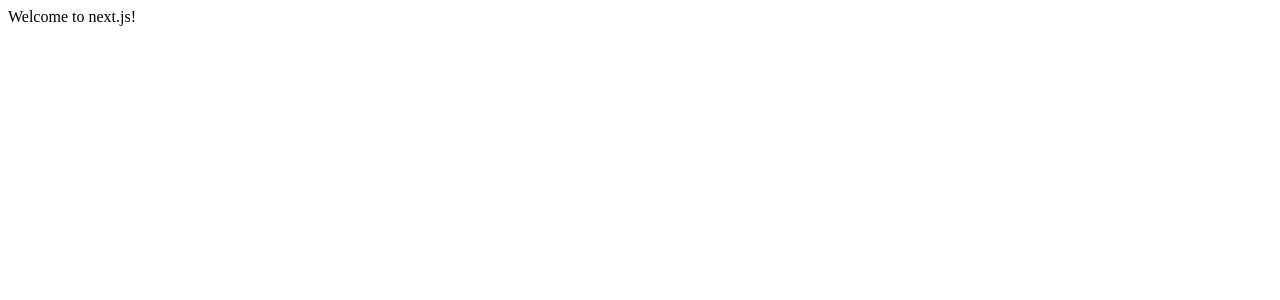
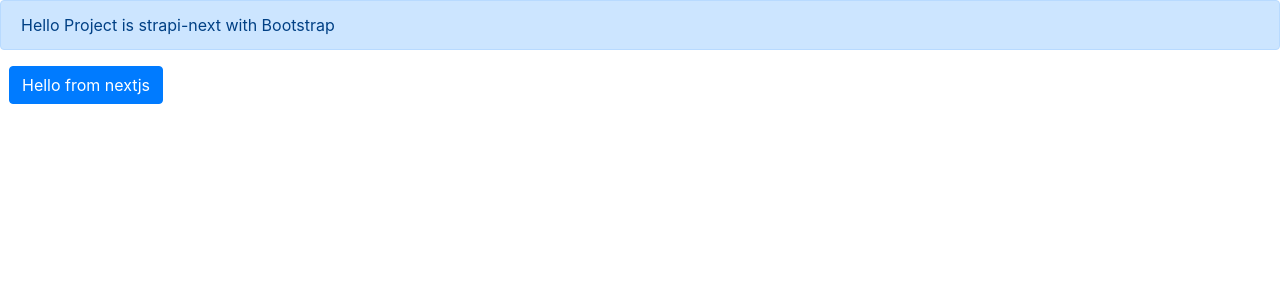
Before and after one commit to duyoji/cooking_a_deliveroo_clone, a Next.js app in the folder frontend/: page / in a window 1280 px wide. Shown: the top 300 px of the page. Built offline with nearby package versions, Linux system fonts and the light colour scheme.

Commit message:
Added bootstarp and attached style to index.js and override _app.js

```diff
--- a/frontend/package.json
+++ b/frontend/package.json
@@ -4,9 +4,11 @@
   "description": "",
   "main": "index.js",
   "dependencies": {
+    "bootstrap": "^4.3.1",
     "next": "^8.1.0",
     "react": "^16.8.6",
-    "react-dom": "^16.8.6"
+    "react-dom": "^16.8.6",
+    "reactstrap": "^8.0.0"
   },
   "devDependencies": {},
   "scripts": {
--- /dev/null
+++ b/frontend/pages/_app.js
@@ -0,0 +1,34 @@
+import React from "react";
+import App, { Container } from "next/app";
+import Head from "next/head";
+
+export default class MyApp extends App {
+  static async getInitialProps({ Component, router, ctx }) {
+    let pageProps = {};
+
+    if (Component.getInitialProps) {
+      pageProps = await Component.getInitialProps(ctx);
+    }
+    return { pageProps };
+  }
+
+  render() {
+    const { Component, pageProps } = this.props;
+    return (
+      <>
+        <Head>
+          <link
+            rel="stylesheet"
+            href="https://maxcdn.bootstrapcdn.com/bootstrap/4.0.0/css/bootstrap.min.css"
+            integrity="sha384-Gn5384xqQ1aoWXA+058RXPxPg6fy4IWvTNh0E263XmFcJlSAwiGgFAW/dAiS6JXm"
+            crossOrigin="anonymous"
+          />
+        </Head>
+
+        <Container>
+          <Component {...pageProps} />
+        </Container>
+      </>
+    );
+  }
+}
--- a/frontend/pages/index.js
+++ b/frontend/pages/index.js
@@ -1 +1,14 @@
-export default () => <div>Welcome to next.js!</div>
+import { Button, Alert } from "reactstrap";
+
+export default () => {
+  return (
+    <div>
+      <div>
+        <Alert color="primary">
+          Hello Project is strapi-next with Bootstrap
+        </Alert>
+        &nbsp; <Button color="primary">Hello from nextjs</Button>
+      </div>
+    </div>
+  );
+};
```
Also changed, not shown: 1 other file (tests, documents, lock files or other folders).
